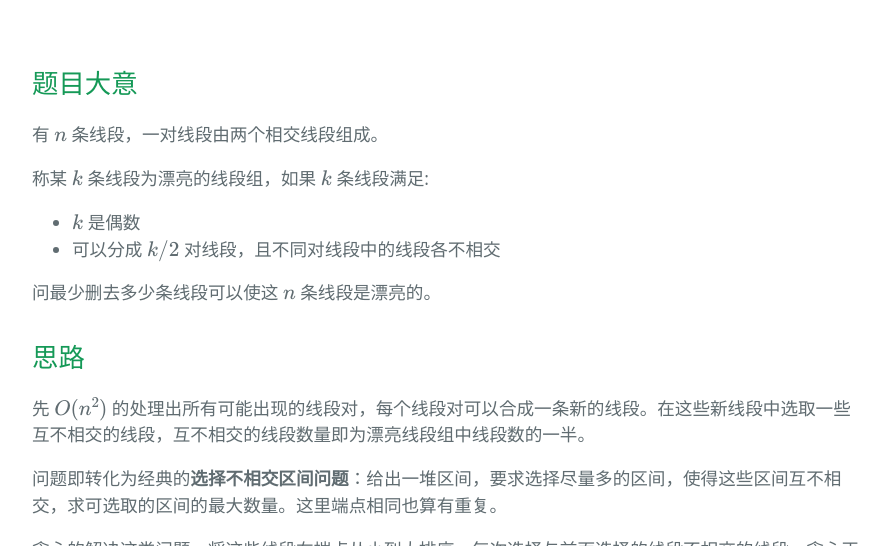
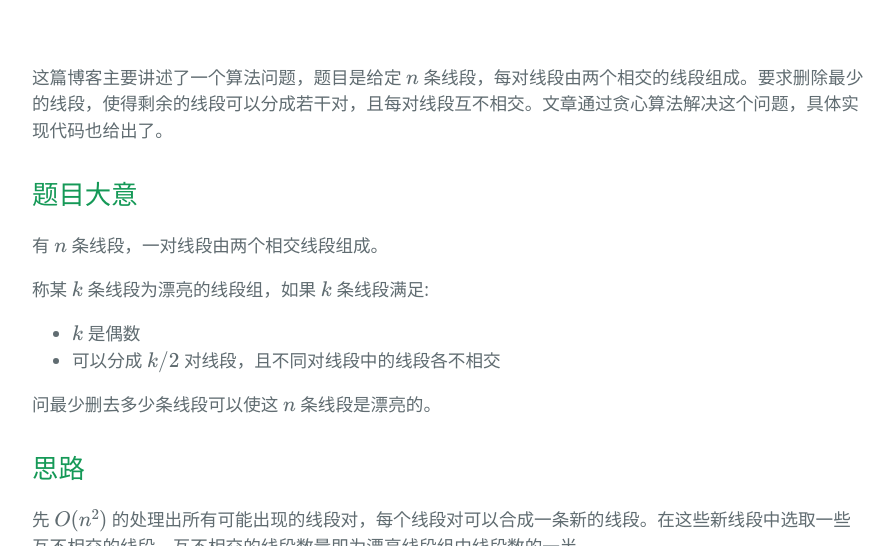
Before and after one commit to BuaaCzx/BuaaCzx.github.io, a Jekyll site: the page built from _posts/2023-7-30-CF1841D.md, in a window 1280 px wide and 900 px high, cut to the strip 354-900 px from the top of the window. Shown: the whole strip, without its empty margins (192-1085 px from the left). Built offline with Jekyll 4.4.1, drawn with Linux system fonts in a browser that asks for light colours; some web fonts are replaced; formulas are drawn with MathJax 3.

Commit message:
Update 2023-7-30-CF1841D.md

```diff
--- a/_posts/2023-7-30-CF1841D.md
+++ b/_posts/2023-7-30-CF1841D.md
@@ -3,6 +3,8 @@ layout: post
 title: CF1841D Pairs of Segments
 tags: 做题补题记录
 ---
+
+这篇博客主要讲述了一个算法问题，题目是给定 $n$ 条线段，每对线段由两个相交的线段组成。要求删除最少的线段，使得剩余的线段可以分成若干对，且每对线段互不相交。文章通过贪心算法解决这个问题，具体实现代码也给出了。
 
 ## 题目大意
 有 $n$ 条线段，一对线段由两个相交线段组成。
```
